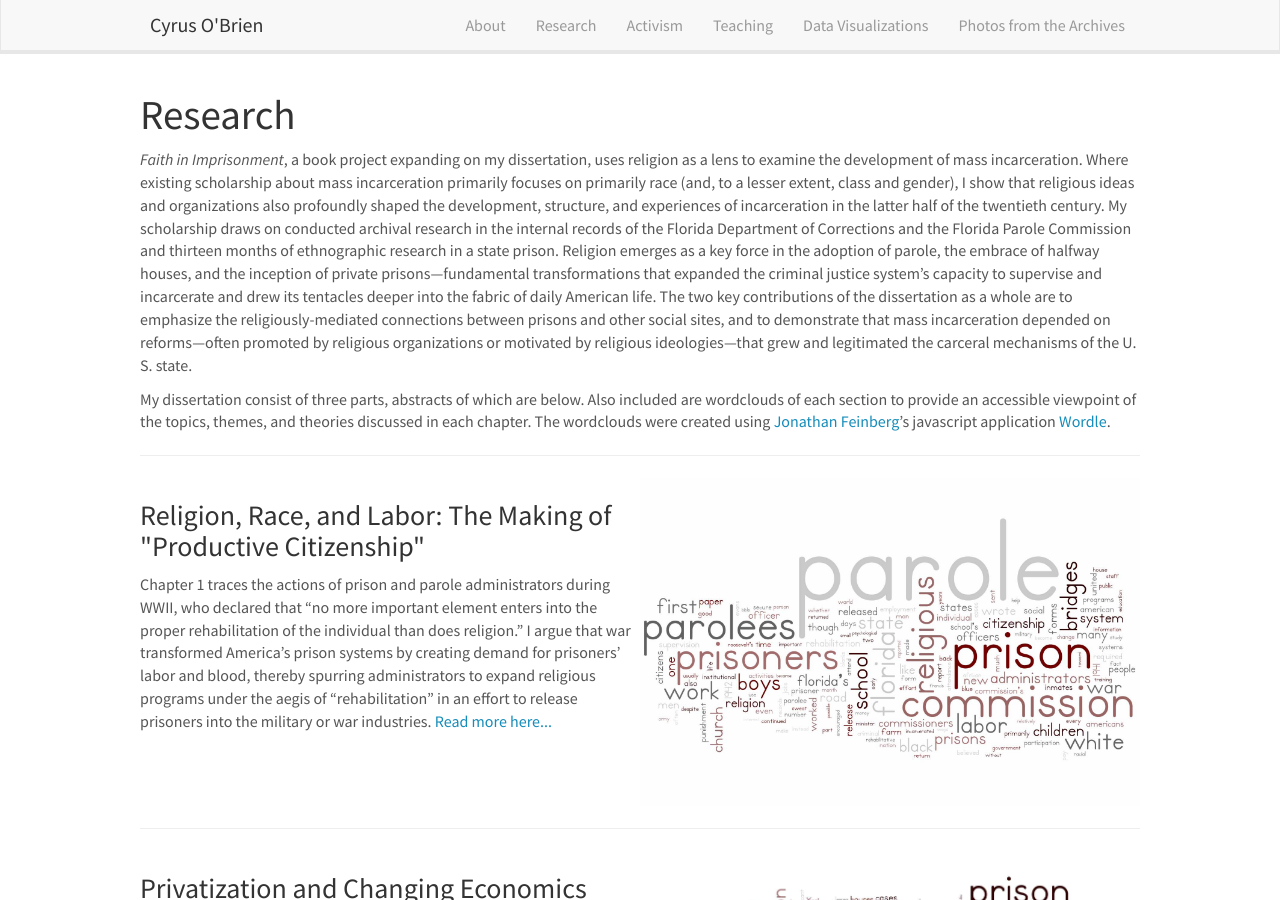
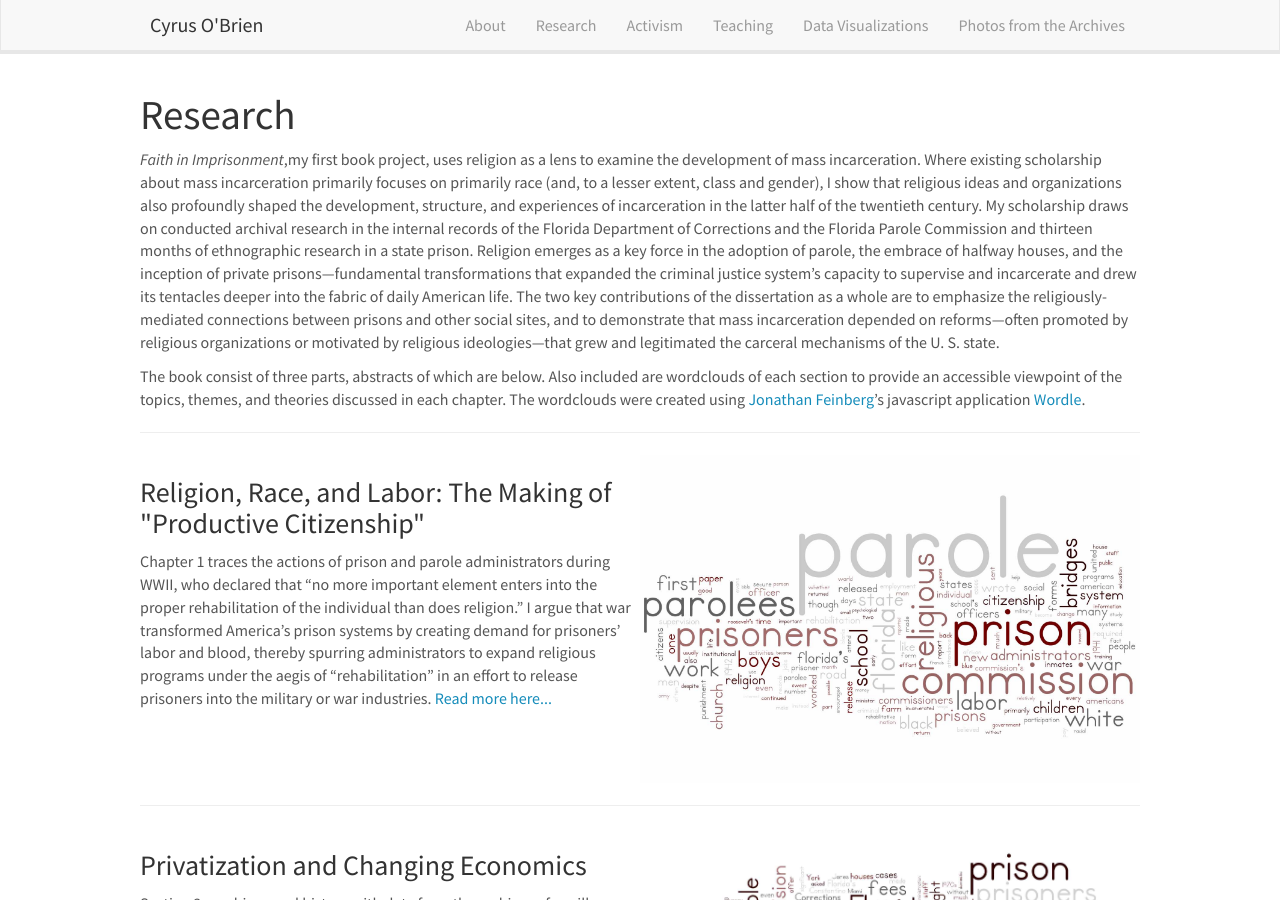
Before and after one commit to cyrusobrien/cyrusobrien, a Jekyll site: the page built from _pages/research.md, in a window 1280 px wide and 900 px high. Built offline with Jekyll 4.4.1, drawn with Linux system fonts in a browser that asks for light colours; nearby versions of some CDN libraries.

```diff
--- a/_pages/research.md
+++ b/_pages/research.md
@@ -8,9 +8,9 @@
 
 # Research
 
-_Faith in Imprisonment_, a book project expanding on my dissertation, uses religion as a lens to examine the development of mass incarceration. Where existing scholarship about mass incarceration primarily focuses on primarily race (and, to a lesser extent, class and gender), I show that religious ideas and organizations also profoundly shaped the development, structure, and experiences of incarceration in the latter half of the twentieth century. My scholarship draws on conducted archival research in the internal records of the Florida Department of Corrections and the Florida Parole Commission and  thirteen months of ethnographic research in a state prison. Religion emerges as a key force in the adoption of parole, the embrace of halfway houses, and the inception of private prisons—fundamental transformations that expanded the criminal justice system’s capacity to supervise and incarcerate and drew its tentacles deeper into the fabric of daily American life. The two key contributions of the dissertation as a whole are to emphasize the religiously-mediated connections between prisons and other social sites, and to demonstrate that mass incarceration depended on reforms—often promoted by religious organizations or motivated by religious ideologies—that grew and legitimated the carceral mechanisms of the U. S. state.
+_Faith in Imprisonment_,my first book project, uses religion as a lens to examine the development of mass incarceration. Where existing scholarship about mass incarceration primarily focuses on primarily race (and, to a lesser extent, class and gender), I show that religious ideas and organizations also profoundly shaped the development, structure, and experiences of incarceration in the latter half of the twentieth century. My scholarship draws on conducted archival research in the internal records of the Florida Department of Corrections and the Florida Parole Commission and  thirteen months of ethnographic research in a state prison. Religion emerges as a key force in the adoption of parole, the embrace of halfway houses, and the inception of private prisons—fundamental transformations that expanded the criminal justice system’s capacity to supervise and incarcerate and drew its tentacles deeper into the fabric of daily American life. The two key contributions of the dissertation as a whole are to emphasize the religiously-mediated connections between prisons and other social sites, and to demonstrate that mass incarceration depended on reforms—often promoted by religious organizations or motivated by religious ideologies—that grew and legitimated the carceral mechanisms of the U. S. state.
 
-My dissertation consist of three parts, abstracts of which are below. Also included are wordclouds of each section to provide an accessible viewpoint of the topics, themes, and theories discussed in each chapter. The wordclouds were created using [Jonathan Feinberg](http://mrfeinberg.com)'s javascript application [Wordle](http://www.wordle.net).
+The book consist of three parts, abstracts of which are below. Also included are wordclouds of each section to provide an accessible viewpoint of the topics, themes, and theories discussed in each chapter. The wordclouds were created using [Jonathan Feinberg](http://mrfeinberg.com)'s javascript application [Wordle](http://www.wordle.net).
 
 
 <hr class="section-heading-spacer">
```
